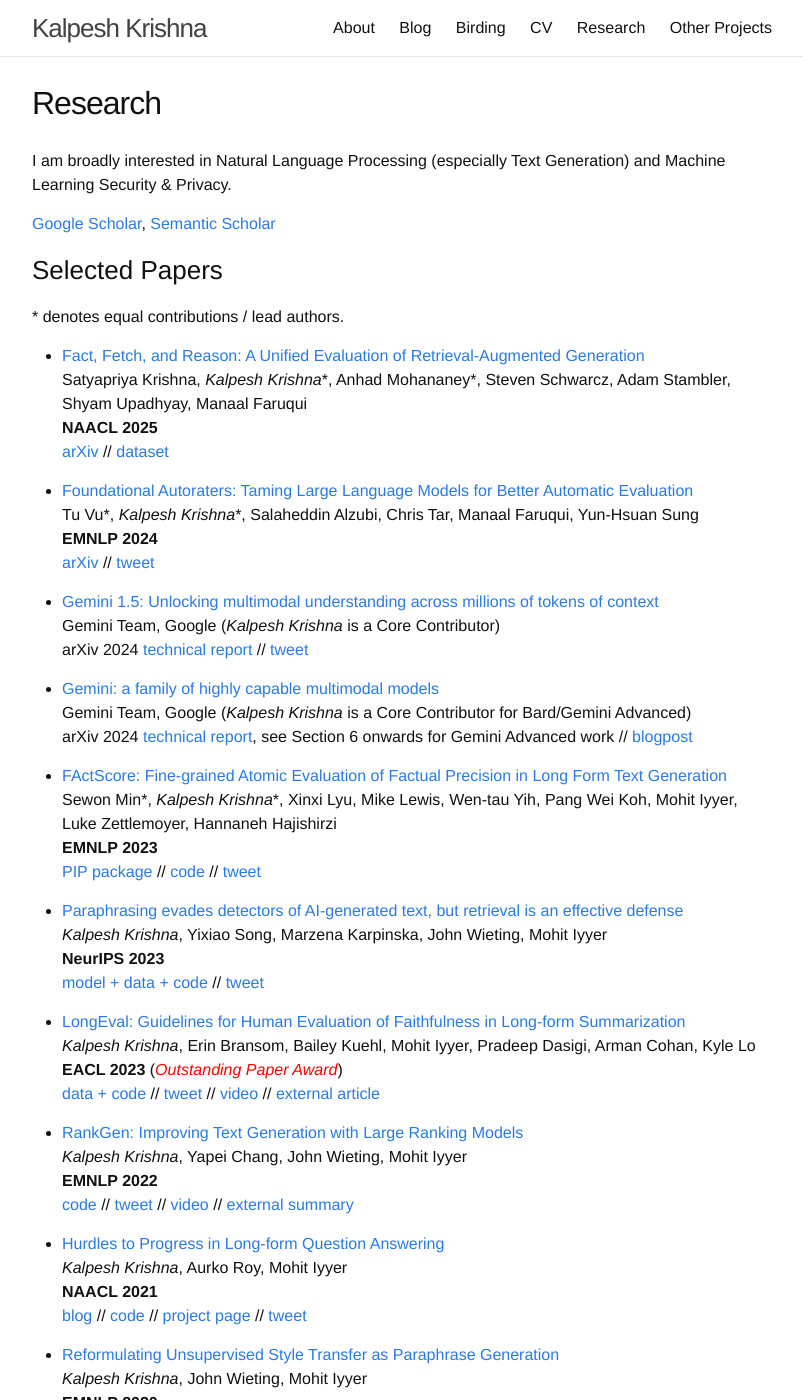
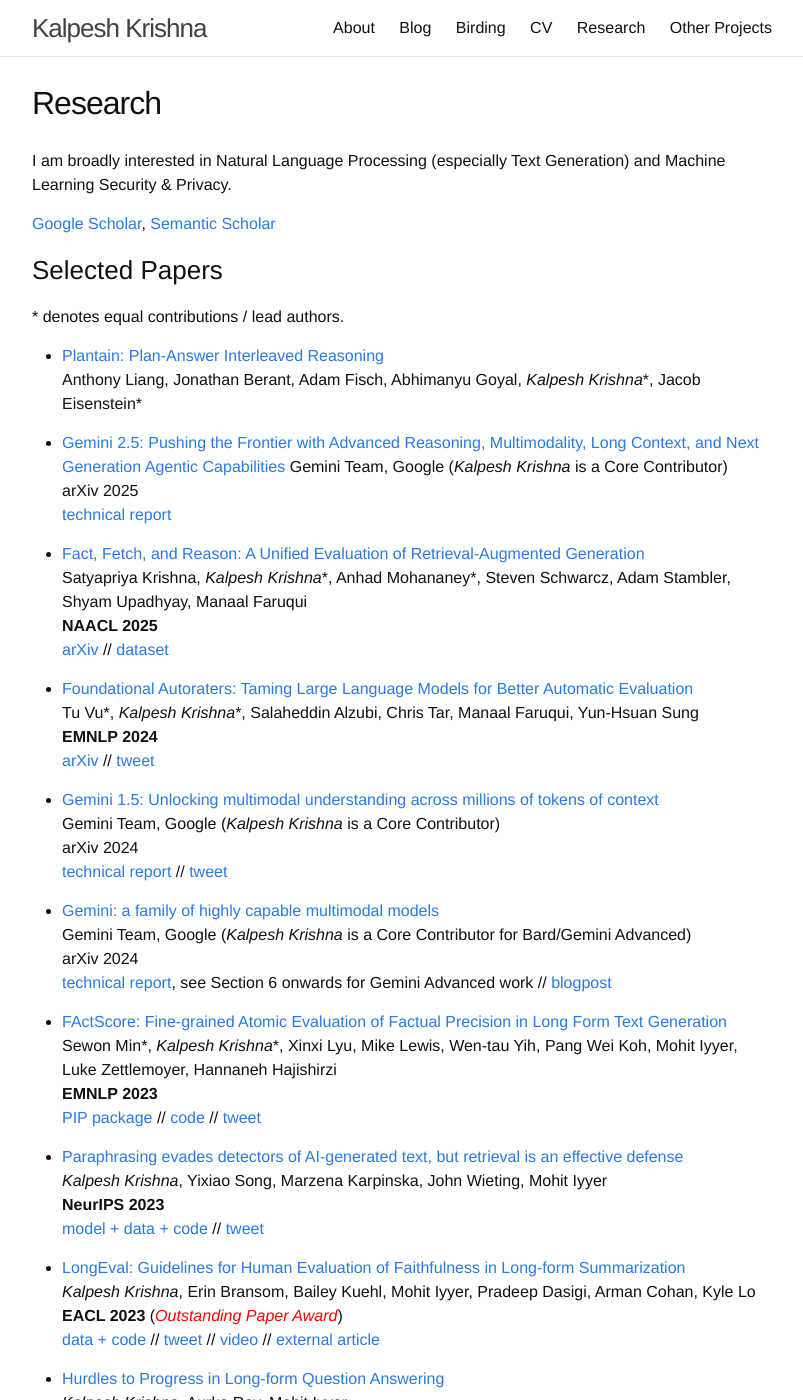
Before and after one commit to martiansideofthemoon/martiansideofthemoon.github.io, a Jekyll site: the page built from _pages/research.md, in a window 1280 px wide and 1400 px high. Shown: the whole window, without its empty margins (238-1041 px from the left). Built offline with Jekyll 4.4.1, drawn with Linux system fonts in a browser that asks for light colours; comment, search, counter and statistics services are not loaded; some of the changed text lies outside the part shown.

Commit message:
Add new research papers and update citations

```diff
--- a/_pages/research.md
+++ b/_pages/research.md
@@ -11,6 +11,14 @@ I am broadly interested in Natural Language Processing (especially Text Generati
 ### Selected Papers
 
 \* denotes equal contributions / lead authors.
+
+* [Plantain: Plan-Answer Interleaved Reasoning](https://www.arxiv.org/abs/2512.03176)
+Anthony Liang, Jonathan Berant, Adam Fisch, Abhimanyu Goyal, <i>Kalpesh Krishna</i>\*, Jacob Eisenstein\*
+
+* [Gemini 2.5: Pushing the Frontier with Advanced Reasoning, Multimodality, Long Context, and Next Generation Agentic Capabilities](https://arxiv.org/abs/2507.06261)
+Gemini Team, Google (*Kalpesh Krishna* is a Core Contributor)
+arXiv 2025
+[technical report](https://arxiv.org/abs/2507.06261)
 
 * [Fact, Fetch, and Reason: A Unified Evaluation of Retrieval-Augmented Generation](https://arxiv.org/abs/2409.12941)
 Satyapriya Krishna, <i>Kalpesh Krishna</i>\*, Anhad Mohananey\*, Steven Schwarcz, Adam Stambler, Shyam Upadhyay, Manaal Faruqui
@@ -46,11 +54,6 @@ Sewon Min\*, <i>Kalpesh Krishna</i>\*, Xinxi Lyu, Mike Lewis, Wen-tau Yih, Pang
 *Kalpesh Krishna*, Erin Bransom, Bailey Kuehl, Mohit Iyyer, Pradeep Dasigi, Arman Cohan, Kyle Lo
 **EACL 2023**  (<a style="color:red" href="https://twitter.com/kalpeshk2011/status/1654133082247815169"><i>Outstanding Paper Award</i></a>)
 [data + code](https://github.com/martiansideofthemoon/longeval-summarization) // [tweet](https://twitter.com/kalpeshk2011/status/1620781282044297216) // [video](https://underline.io/lecture/71499-longeval-guidelines-for-human-evaluation-of-faithfulness-in-long-form-summarization) // [external article](https://www.umass.edu/news/article/prize-winning-paper-umass-amherst-computer-scientists-release-guidelines-evaluating-ai)
-
-* [RankGen: Improving Text Generation with Large Ranking Models](https://arxiv.org/abs/2205.09726)
-*Kalpesh Krishna*, Yapei Chang, John Wieting, Mohit Iyyer
-**EMNLP 2022**
-[code](https://github.com/martiansideofthemoon/rankgen) // [tweet](https://twitter.com/kalpeshk2011/status/1529097437402517504) // [video](https://underline.io/lecture/65012-rankgen-improving-text-generation-with-large-ranking-models) // [external summary](https://dblalock.substack.com/p/2022-5-22-arxiv-roundup-rankgen-deep?s=w)
 
 * [Hurdles to Progress in Long-form Question Answering](https://arxiv.org/abs/2103.06332)
 *Kalpesh Krishna*, Aurko Roy, Mohit Iyyer
@@ -91,6 +94,11 @@ Ankita Gupta, Marzena Karpinska, Wenlong Zhao, *Kalpesh Krishna*, Jack Merullo,
 Kaustubh D. Dhole and *others*
 **NEJLT 2023**
 [code](https://github.com/GEM-benchmark/NL-Augmenter)
+
+* [RankGen: Improving Text Generation with Large Ranking Models](https://arxiv.org/abs/2205.09726)
+*Kalpesh Krishna*, Yapei Chang, John Wieting, Mohit Iyyer
+**EMNLP 2022**
+[code](https://github.com/martiansideofthemoon/rankgen) // [tweet](https://twitter.com/kalpeshk2011/status/1529097437402517504) // [video](https://underline.io/lecture/65012-rankgen-improving-text-generation-with-large-ranking-models) // [external summary](https://dblalock.substack.com/p/2022-5-22-arxiv-roundup-rankgen-deep?s=w)
 
 * [SLING: Sino Linguistic Evaluation of Large Language Models](https://arxiv.org/abs/2210.11689)
 Yixiao Song, *Kalpesh Krishna*, Rajesh Bhatt, Mohit Iyyer
```
